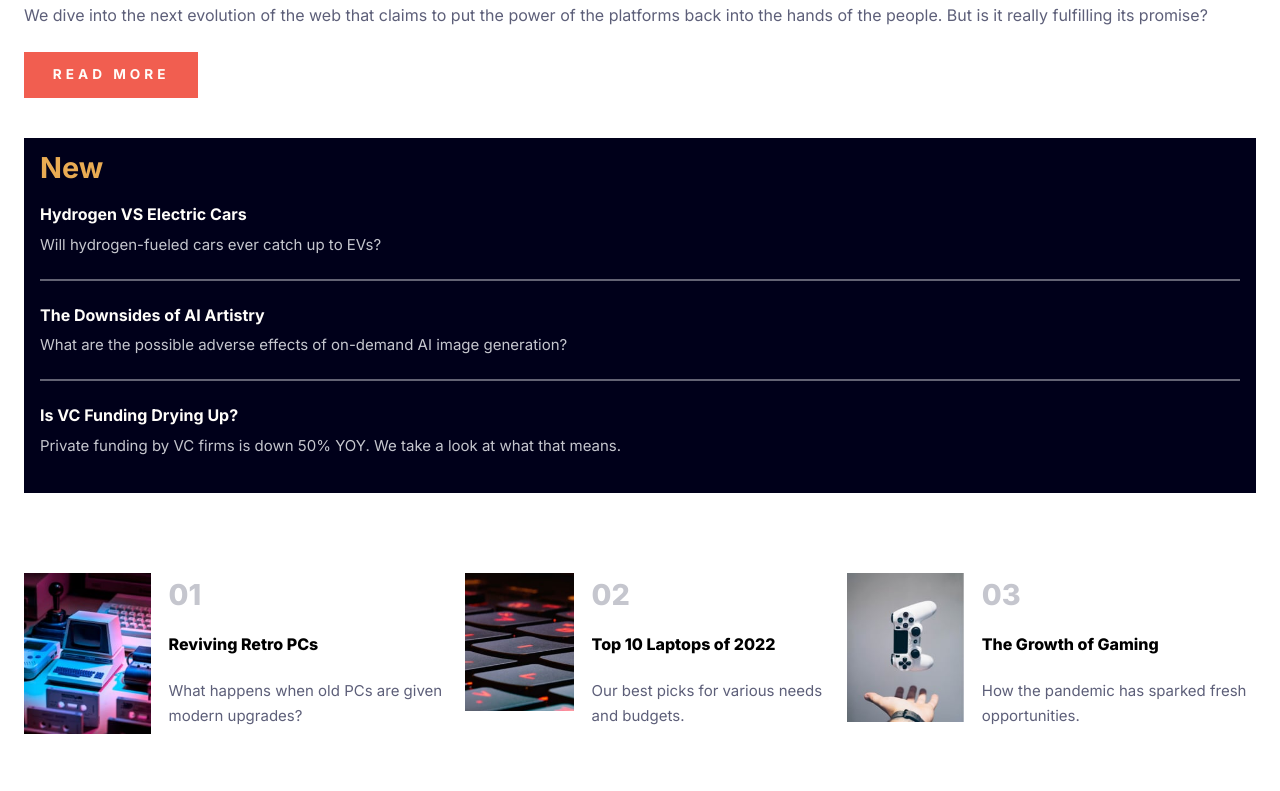
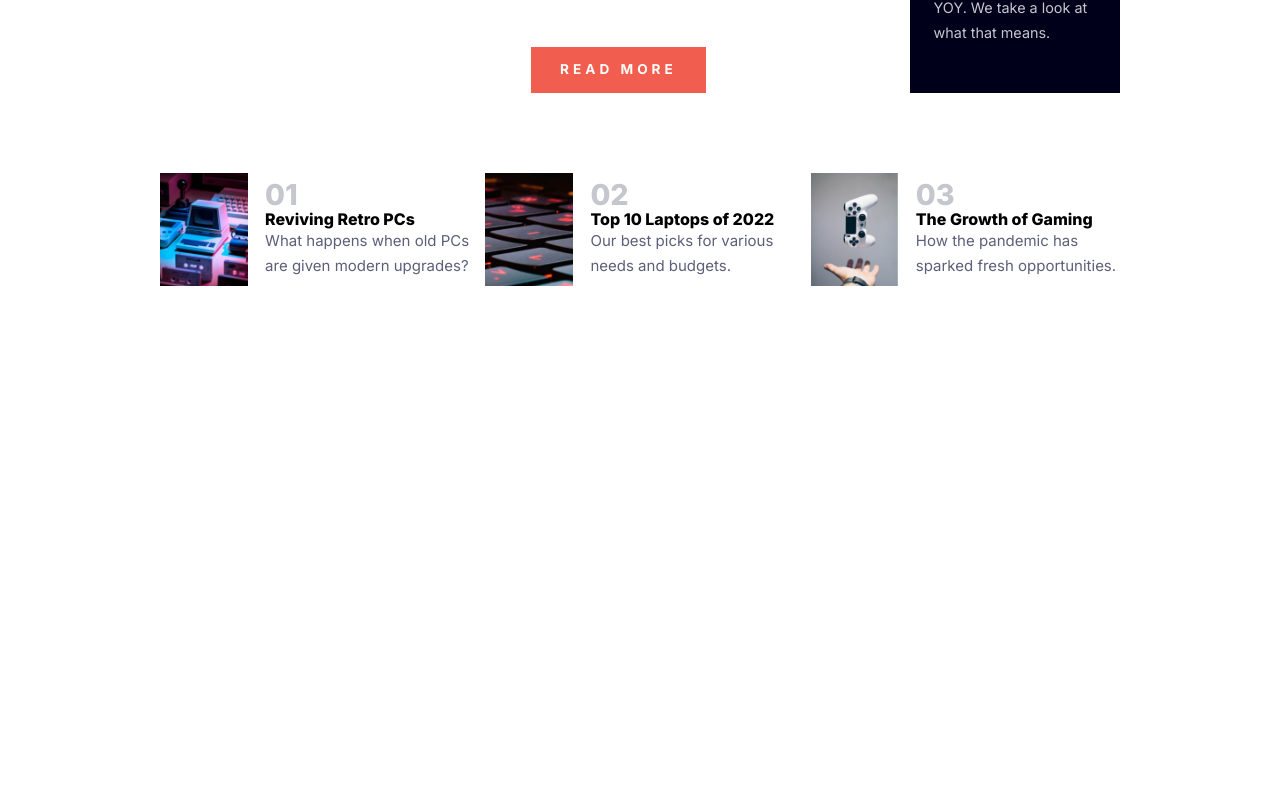
Before and after one commit to ElodieBustin/Challenge-FEM-4-News-Homepage, a plain HTML site: page index.html in a window 1280 px wide. Shown: the part 760-1551 px from the top of the page. After the commit the page ends 1126 px from the top, so only its background shows below. Drawn offline with Linux system fonts and the light colour scheme.

Commit message:
desktop version

```diff
--- a/index.html
+++ b/index.html
@@ -51,16 +51,24 @@
 
 
   <main class="main">
+    <div class="desktop-container">
       <article class="main__article">
         <div class="image-container">
-        <img src="/images/image-web-3-mobile.jpg" alt="">
+          <img src="/images/image-web-3-mobile.jpg" alt="image">
         </div>
 
+        <div class="container2">
           <h1>The Bright Future of Web 3.0?</h1>
+          <div class="container3">
             <p>We dive into the next evolution of the web that claims to put the power of the platforms back into the hands of the people.
               But is it really fulfilling its promise?
             </p>
             <a href="#" class="button" type="button">Read more</a>
+          </div>
+        </div>
+
+
+
       </article>
 
       <aside class="aside">
@@ -78,6 +86,8 @@
           <p>Private funding by VC firms is down 50% YOY. We take a look at what that means.</p>
         </article>
       </aside>
+    </div>
+
 
     <article class="showcase">
       <div class="showcase__container">
--- a/scss/_aside.scss
+++ b/scss/_aside.scss
@@ -9,6 +9,10 @@
         font-size: 1.8rem;
         font-weight: 700;
         margin-bottom: 1rem;
+
+        @include breakpoint-up(desktop){
+            font-size: 2.5rem;
+        }
     }
 
     &__new{
@@ -18,12 +22,21 @@
             font-weight: 700;
             margin-bottom: 0.9rem;
             font-size: 1rem;
+
+            @include breakpoint-up(desktop){
+                font-size: 1.1rem;
+            }
         }
 
         p{
             font-size: 400;
             color: $grayishBlue;
             margin-bottom: 1rem;
+            line-height: 25px;
+
+            @include breakpoint-up(desktop){
+                font-size: 0.9rem;
+            }
         }
 
         &:not(:last-child)::after{
@@ -35,4 +48,11 @@
             opacity: 0.5;
         }
     }
+
+    @include breakpoint-up(desktop){
+        margin-top: 0;
+        margin-left: 2rem;
+        padding: 1.5rem;
+        width: 50%;
+    }
 }
--- a/scss/_header.scss
+++ b/scss/_header.scss
@@ -80,7 +80,7 @@
     }
 
     @include breakpoint-up(desktop){
-        padding-top: 2rem;
+        padding-top: 5rem;
         margin-bottom: 3.8rem;
     }
 }
--- a/scss/_main.scss
+++ b/scss/_main.scss
@@ -7,6 +7,7 @@
                 width: 100%;
                 @include breakpoint-up(desktop){
                     content: url('/images/image-web-3-desktop.jpg');
+                    height: 300px;
                 }
             }
         }
@@ -35,4 +36,47 @@
             letter-spacing: 4px;
         }
     }
+
+    @include breakpoint-up(desktop){
+        .desktop-container{
+            display: flex;
+
+            .main__article{
+
+                display: flex;
+                flex-direction: column;
+                justify-content: space-between;
+
+                .container2{
+                    display: inline-flex;
+                    gap: 25px;
+                    padding-top: 2rem;
+                    height: 100%;
+
+                    h1{
+                        margin: 0;
+                        flex: 1;
+                        font-size: 3.8rem;
+                    }
+
+                    .container3{
+                        flex: 1;
+                        position: relative;
+
+                        p{
+                            padding-right: 1rem;
+                        }
+
+                        .button{
+                            margin: 0;
+                            position: absolute;
+                            bottom: 0;
+                        }
+
+                    }
+                }
+            }
+        }
+    }
+
 }
--- a/scss/_showcase.scss
+++ b/scss/_showcase.scss
@@ -9,6 +9,7 @@
             width: 30%;
             > img{
                 width: 100%;
+                height: 100%;
             }
         }
 
@@ -36,10 +37,16 @@
 
             }
         }
+
+        @include breakpoint-up(desktop){
+            margin-bottom: 0;
+        }
     }
 
     @include breakpoint-up(desktop){
-        display: flex;
+        display: grid;
+        grid-template-columns: repeat(3, 1fr);
+        gap: 1rem;
         margin-top: 5rem;
     }
 }
--- a/scss/styles.scss
+++ b/scss/styles.scss
@@ -15,7 +15,9 @@ body{
 
     @include breakpoint-up(desktop){
         max-width: 1440px;
+        height: 100vh;
         margin: auto;
+        padding: 0 10rem;
     }
 }
 
```
Also changed, not shown: scss/styles.css, 1 other file. Lines whose indentation alone changed are shown as unchanged.
